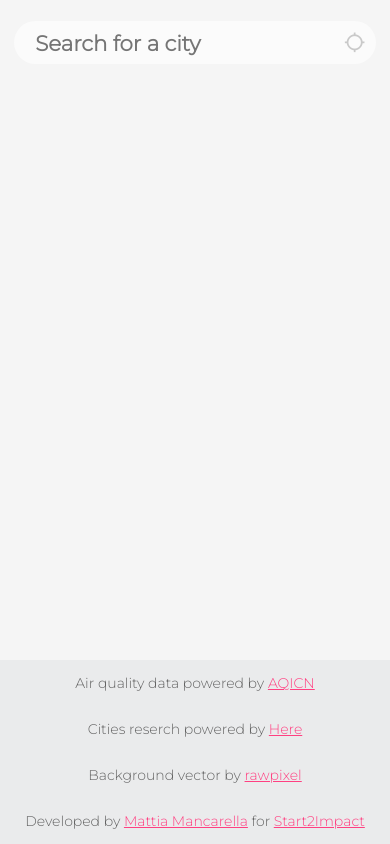
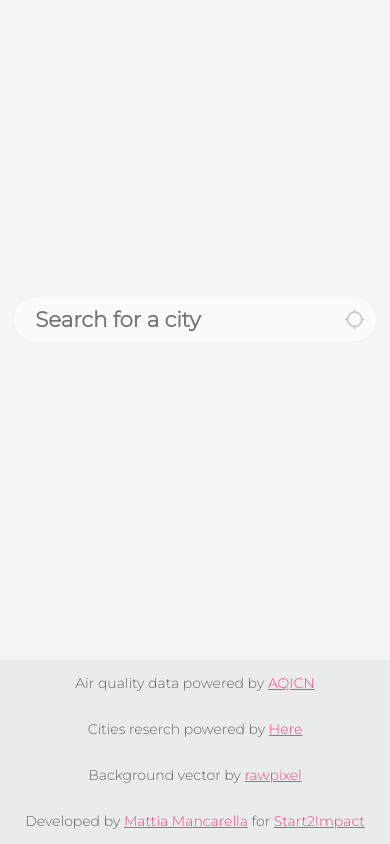
Before and after one commit to mancarius/javascript-advanced-project, a website built with webpack: page index.html in a window 390 px wide. Built offline with nearby package versions, Linux system fonts and the light colour scheme; files whose address does not match are found by name.

Commit message:
update: added alpha to input search + fixed fluid layout

```diff
--- a/src/js/index.js
+++ b/src/js/index.js
@@ -174,7 +174,7 @@ async function getAqi(this_) {
         // sovrascrivo valore campo di ricerca nel caso in cui il nome della location ritornata non coincida con quella scritta
         searchField.value = SEARCH_RESULTS?.[0].address.city;
         // richiamo submit (chiamata ricorsiva)
-        submit(e);
+        getAqi(e);
     }
     // invio richiesta ad api di Aqicn
     else {
@@ -315,7 +315,7 @@ async function coords2address(e) {
 $('#InputLocation').on('focusin focusout', e => {
     const this_ = e.target;
     const value = this_.value;
-    const { lat, lng } = SEARCH_RESULTS?.position ?? { lat: null, lng: null };
+    const { lat, lng } = SEARCH_RESULTS?.[0]?.position ?? { lat: null, lng: null };
 
     switch (e.type) {
         case 'focusin':
--- a/src/styles/_search.scss
+++ b/src/styles/_search.scss
@@ -1,5 +1,6 @@
 .search-container {
-    min-height: 90vh;
+    width: 100%;
+    flex: 2;
     display: flex;
     transition: min-height #{$transition-duration}ms ease-out;
 
--- a/src/styles/feed.scss
+++ b/src/styles/feed.scss
@@ -20,13 +20,15 @@
     opacity: 0;
     margin-bottom: 0;
 
-    &.active {
+    &.active.compiled {
         max-height: 9999px;
         opacity: 1;
         margin-bottom: 5rem;
         transition-delay: 0;
         transition-duration: #{$transition-duration / 2}ms;
     }
+
+
 
     &>* {
         margin: 0;
@@ -189,10 +191,6 @@
             max-height: 9999px;
         }
 
-        &.active {
-            //transition: unset;
-        }
-
         .label {
             font-size: 2.5vw;
         }
--- a/src/styles/index.scss
+++ b/src/styles/index.scss
@@ -48,5 +48,20 @@ label {
   position: relative;
 }
 
+#app {
+  position: relative;
+  flex: 1;
+  display: flex;
+  justify-content: stretch;
+  align-items: stretch;
+  flex-flow: column;
+
+  &>header {
+    flex: 1;
+    display: flex;
+    align-items: center;
+  }
+}
+
 @import 'search';
 @import 'footer';
```
Also changed, not shown: src/styles/feed.css, src/styles/index.css.
